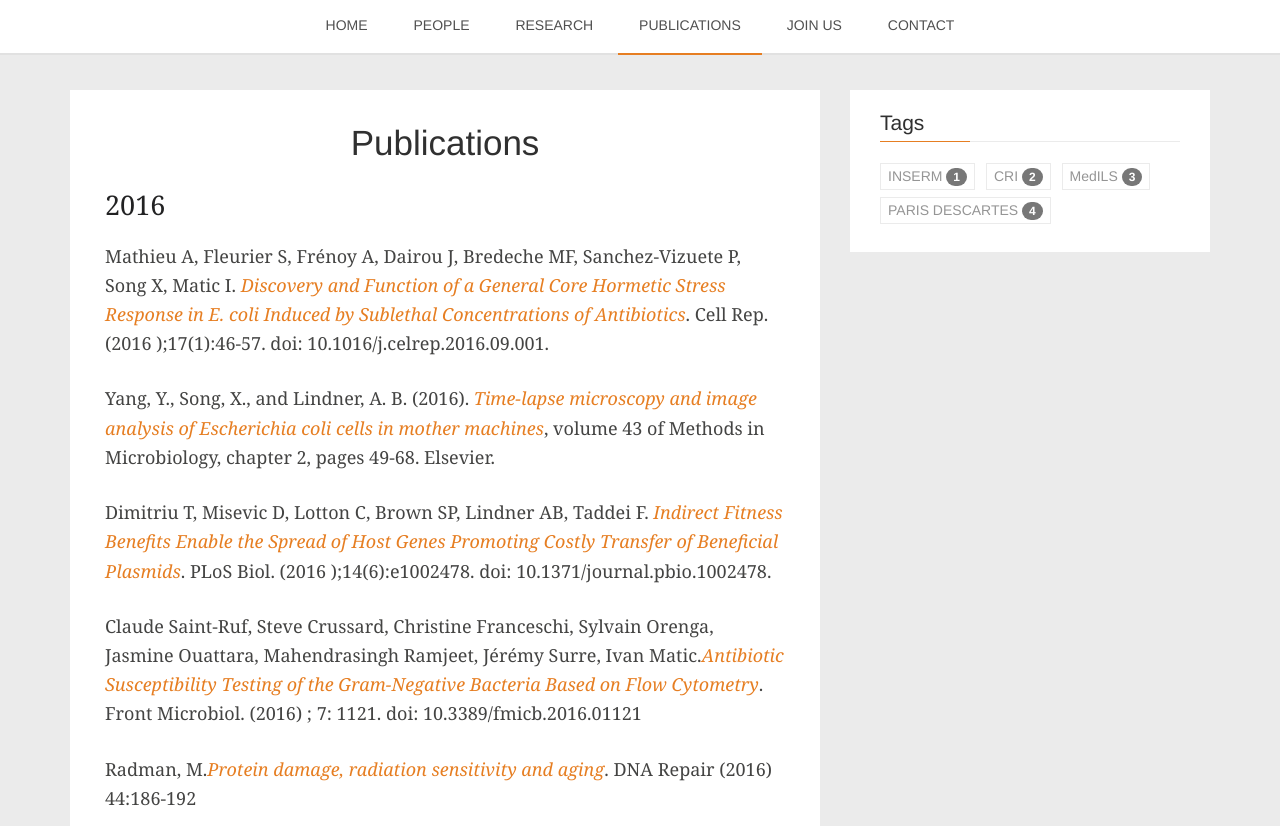
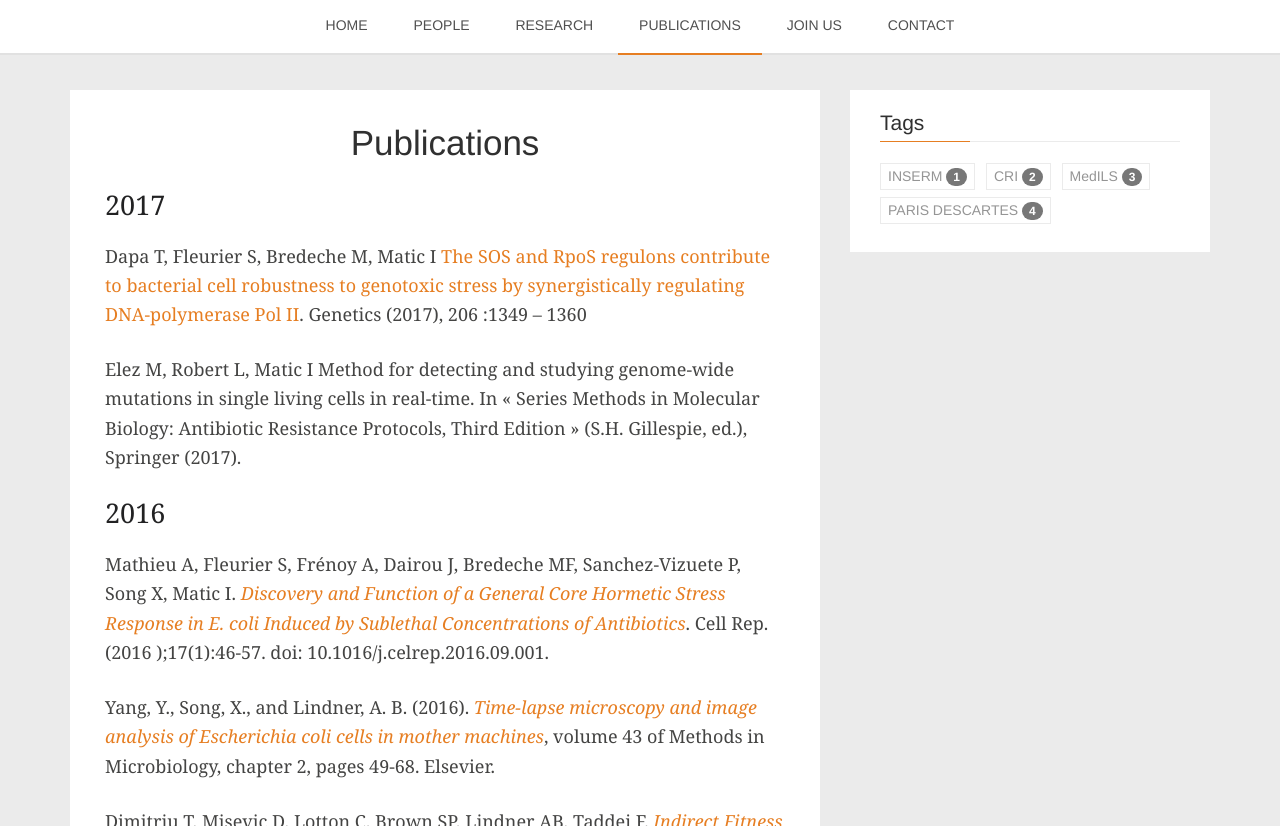
Before and after one commit to maincover/u1001, a Jekyll site: the page built from publications/publications.md, in a window 1280 px wide and 900 px high, scrolled down 477 px, cut to the strip 74-900 px from the top of the window. Built offline with Jekyll 4.4.1, drawn with Linux system fonts in a browser that asks for light colours; nearby versions of some CDN libraries.

Commit message:
add new 2017 publications

```diff
--- a/publications/publications.md
+++ b/publications/publications.md
@@ -3,6 +3,12 @@ layout: page
 title: Publications
 permalink: /publications/
 ---
+
+## 2017
+[DA17]: http://www.genetics.org/content/206/3/1349.long
+Dapa T, Fleurier S, Bredeche M, Matic I [The SOS and RpoS regulons contribute to bacterial cell robustness to genotoxic stress by synergistically regulating DNA-polymerase Pol II][DA17]. Genetics (2017), 206 :1349 – 1360
+
+Elez M, Robert L,  Matic I Method for detecting and studying genome-wide mutations in single living cells in real-time. In « Series Methods in Molecular Biology: Antibiotic Resistance Protocols, Third Edition » (S.H. Gillespie, ed.), Springer (2017).
 
 ## 2016
 [AM16]: http://www.cell.com/cell-reports/pdf/S2211-1247(16)31205-0.pdf
```
Also changed, not shown: 9 other files.
